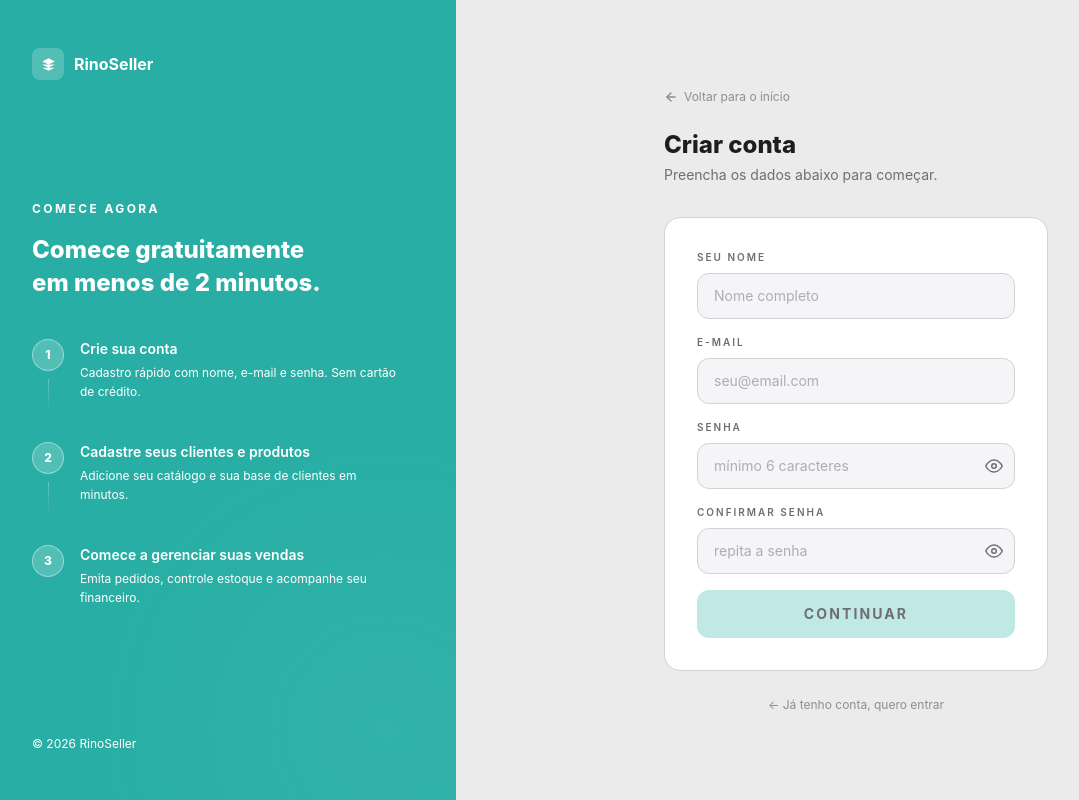
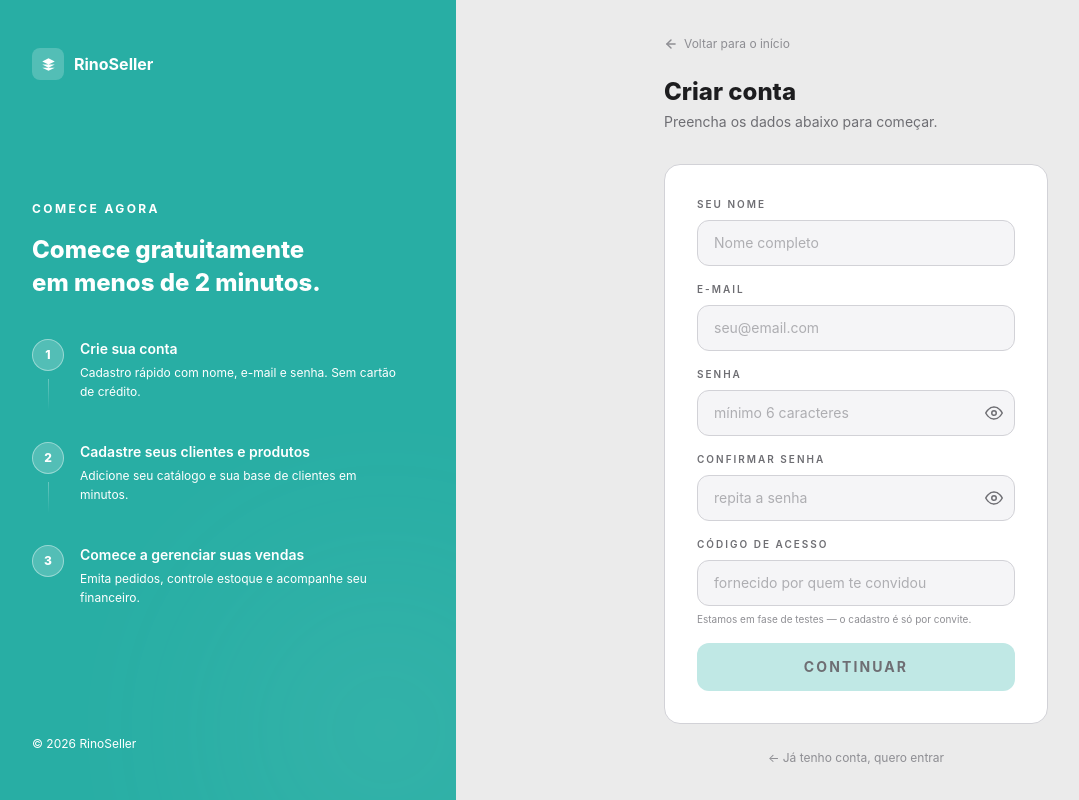
Before and after one commit to henriquesevero/rinoseller-frontend, a React (Vite) app: page /register in a window 1280 px wide. Shown: the whole page, without its empty margins (24-1103 px from the left). Built offline with nearby package versions, Linux system fonts and the light colour scheme.

Commit message:
feat: adiciona campo de código de acesso no cadastro
Acompanha a trava de convite implementada no backend — enquanto o
sistema está em testes, o cadastro público exige um código de acesso.

```diff
--- a/src/pages/RegisterPage.tsx
+++ b/src/pages/RegisterPage.tsx
@@ -33,10 +33,11 @@ const PLAN_LABELS: Record<'base' | 'professional', { label: string; price: strin
 
 export function RegisterPage() {
   const { isAuthenticated } = useAuth()
-  const [name,      setName]      = useState('')
-  const [email,     setEmail]     = useState('')
-  const [password,  setPassword]  = useState('')
-  const [confirm,   setConfirm]   = useState('')
+  const [name,       setName]       = useState('')
+  const [email,      setEmail]      = useState('')
+  const [password,   setPassword]   = useState('')
+  const [confirm,    setConfirm]    = useState('')
+  const [accessCode, setAccessCode] = useState('')
   const [error,     setError]     = useState('')
   const [errorCode, setErrorCode] = useState<string | undefined>(undefined)
   const [loading,   setLoading]   = useState(false)
@@ -63,7 +64,7 @@ export function RegisterPage() {
       const res = await fetch('/api/auth/register', {
         method: 'POST',
         headers: { 'Content-Type': 'application/json' },
-        body: JSON.stringify({ name, email, password, plan }),
+        body: JSON.stringify({ name, email, password, plan, access_code: accessCode }),
       })
       const data = await res.json()
       if (!res.ok) { setError(data.error ?? 'Erro ao criar conta.'); setErrorCode(data.code); setLoading(false); return }
@@ -201,12 +202,26 @@ export function RegisterPage() {
                     autoComplete="new-password"
                   />
                 </div>
+                <div>
+                  <label className="block text-[10px] font-semibold text-gray-500 uppercase tracking-[0.2em] mb-2">
+                    Código de acesso
+                  </label>
+                  <input
+                    type="text"
+                    value={accessCode}
+                    onChange={e => setAccessCode(e.target.value)}
+                    placeholder="fornecido por quem te convidou"
+                    autoComplete="off"
+                    className="w-full bg-[#171717] border border-[#2a2a2a] focus:border-[#28AEA4] text-white rounded-xl px-4 py-3 text-sm outline-none transition-all placeholder-gray-700"
+                  />
+                  <p className="text-[10px] text-gray-600 mt-1.5">Estamos em fase de testes — o cadastro é só por convite.</p>
+                </div>
 
                 {error && <AuthErrorBanner code={errorCode} message={error} email={email.trim()} />}
 
                 <button
                   type="submit"
-                  disabled={!name || !email || !password || !confirm}
+                  disabled={!name || !email || !password || !confirm || !accessCode}
                   className="w-full bg-[#28AEA4] hover:bg-[#3cbdb6] active:bg-[#1d9992] disabled:bg-[#0c5a55] disabled:text-[#6edbd5] text-white font-bold py-3.5 rounded-xl transition-all text-sm tracking-[0.15em] uppercase mt-2"
                 >
                   Continuar
```
